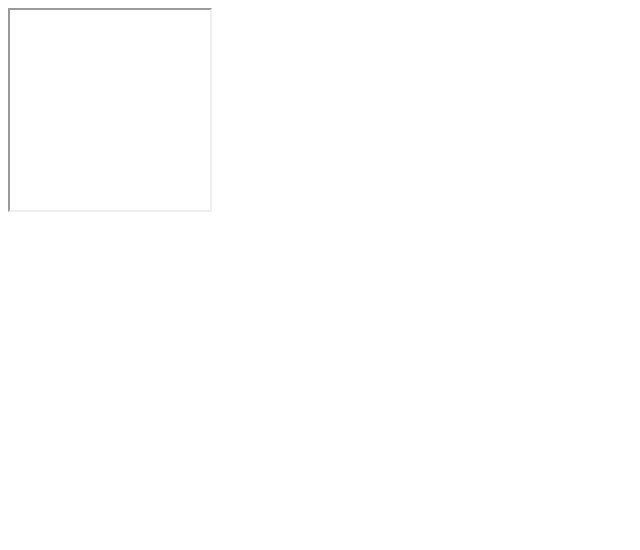
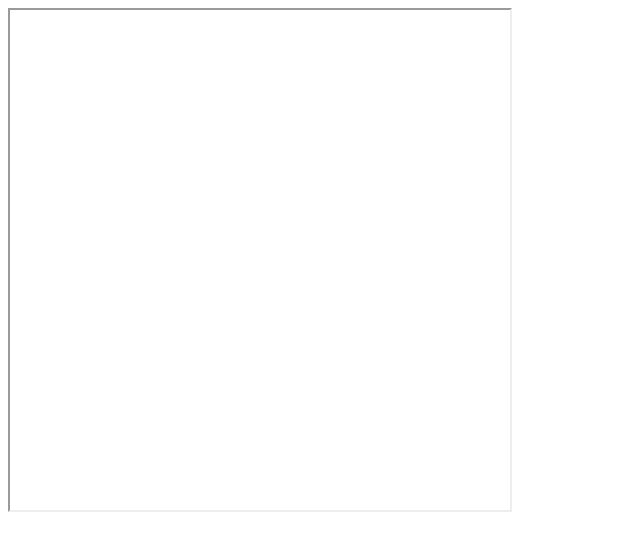
Before and after one commit to TuchinaN/project, a plain HTML site: page index.html in a window 1280 px wide. Shown: the whole page, without its empty margins (0-640 px from the left). Drawn offline with Linux system fonts and the light colour scheme.

Commit message:
New size in index.html

```diff
--- a/index.html
+++ b/index.html
@@ -1,5 +1,5 @@
 <html>
 <body>
-<iframe scr="lib/hello.html" width="200" height="200" />
+<iframe scr="lib/hello.html" width="500" height="500" />
 </body>
 </html>
```
